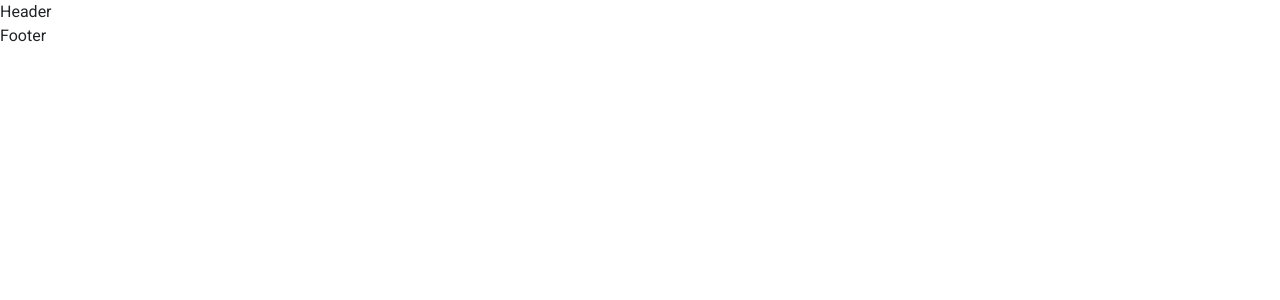
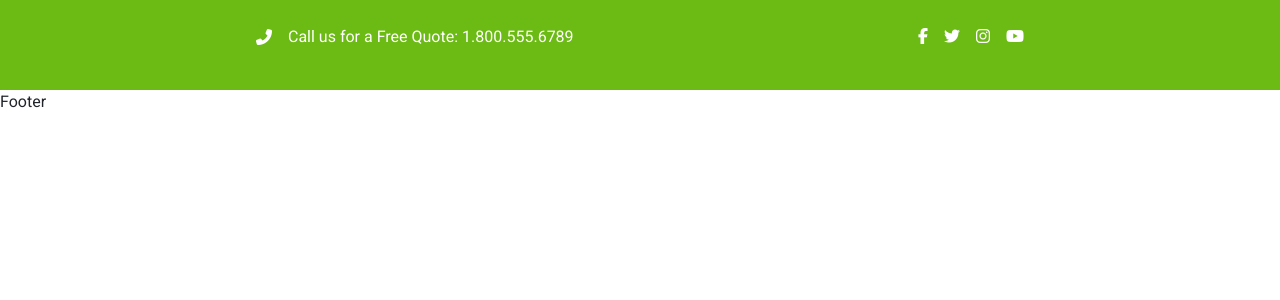
Before and after one commit to Shinrael/proj-html-vuejs, a Vue app: page / in a window 1280 px wide. Shown: the top 300 px of the page. Built offline with nearby package versions, Linux system fonts and the light colour scheme.

Commit message:
[add] header

```diff
--- a/src/components/Header.vue
+++ b/src/components/Header.vue
@@ -5,6 +5,24 @@ import { store } from '../data/store'
     data(){
       return{
         store,
+        socialIcon : [
+    {
+      icon: 'fa-brands fa-facebook-f',
+      title: 'Facebook'
+    },
+    {
+      icon: 'fa-brands fa-twitter',
+      title: 'Twitter'
+    },
+    {
+      icon:'fa-brands fa-instagram',
+      title: 'Instagram'
+    },
+    {
+      icon: 'fa-brands fa-youtube',
+      title: 'Youtube'
+    }
+  ],
       }
     }
 
@@ -13,13 +31,46 @@ import { store } from '../data/store'
 
 
 <template>
-  <div>
-    Header
-  </div>
+  <header class="d-flex justify-content-center ">
+    <div class="container-header d-flex">
+      <div class="h-left d-flex text-white align-items-center ">
+        <i class="fa-solid fa-phone-flip me-3"></i>
+        <p>Call us for a Free Quote: 1.800.555.6789</p>
+      </div>
+      <div class="h-right d-flex text-white align-items-center justify-content-end">
+
+          <ul class="list-inline ">
+            <li
+              v-for="icon in socialIcon"
+              :key="icon.title"
+              class="list-unstyled list-inline-item ms-2">
+              <i :class="icon.icon"></i>
+            </li>
+          </ul>
+
+      </div>
+    </div>
+  </header>
 </template>
 
 
 
 <style lang="scss" scoped>
+  header{
+    height: 90px;
+    background-color: #6bbb14;
+    .container-header{
+      width: 60%;
+      .h-left{
+        width: 50%;
+        i{
+          padding-bottom: 16px;
+        }
+      }
+      .h-right{
+        width: 50%;
+      }
 
+    }
+  }
 </style>
--- a/src/data/store.js
+++ b/src/data/store.js
@@ -1,5 +1,22 @@
 import { reactive } from 'vue';
 
 export const store = reactive({
-
+  socialIcon : [
+    {
+      icon: 'fa-brands fa-facebook-f',
+      title: 'Facebook'
+    },
+    {
+      icon: 'fa-brands fa-twitter',
+      title: 'Twitter'
+    },
+    {
+      icon:'fa-brands fa-instagram',
+      title: 'Instagram'
+    },
+    {
+      icon: 'fa-brands fa-youtube',
+      title: 'Youtube'
+    }
+  ],
 })
```
